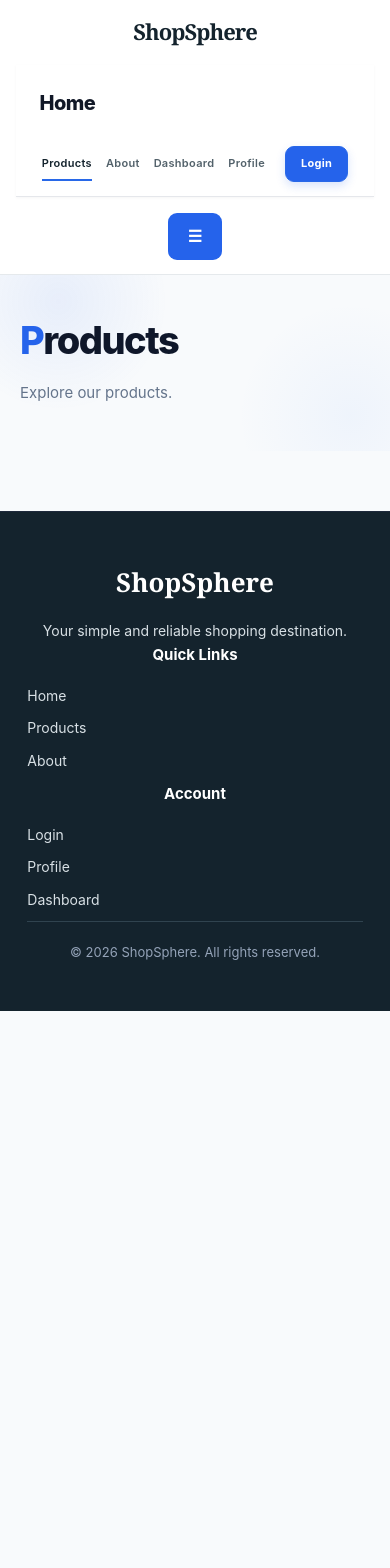
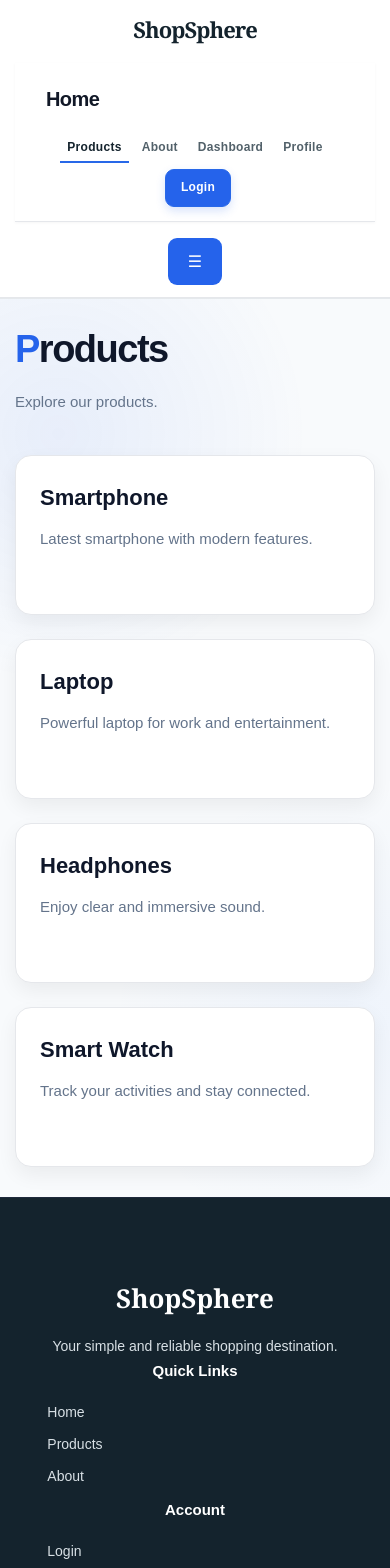
Before and after one commit to shahnewajmazumder/project_brief_06, a React (Vite) app in the folder client/: page /products in a window 390 px wide. Shown: the top 1568 px of the page. Before the commit the page ends 1011 px from the top, so only its background shows below. Built offline with nearby package versions, Linux system fonts and the light colour scheme.

Commit message:
Complete Sprint 8 Responsive Design

```diff
--- a/client/src/pages/Products/Products.jsx
+++ b/client/src/pages/Products/Products.jsx
@@ -1,8 +1,32 @@
+import Card from "../../components/ui/Card";
+
 function Products() {
     return (
-        <div>
+        <div className="products-page">
             <h1>Products</h1>
             <p>Explore our products.</p>
+
+            <div className="card-grid">
+                <Card
+                    title="Smartphone"
+                    description="Latest smartphone with modern features."
+                />
+
+                <Card
+                    title="Laptop"
+                    description="Powerful laptop for work and entertainment."
+                />
+
+                <Card
+                    title="Headphones"
+                    description="Enjoy clear and immersive sound."
+                />
+
+                <Card
+                    title="Smart Watch"
+                    description="Track your activities and stay connected."
+                />
+            </div>
         </div>
     );
 }
--- /dev/null
+++ b/client/src/styles/components.css
@@ -0,0 +1,35 @@
+/* =========================
+   CARD GRID
+   ========================= */
+
+.card-grid {
+    display: grid;
+    grid-template-columns: repeat(4, 1fr);
+    gap: 24px;
+    margin-top: 40px;
+}
+
+
+/* =========================
+   CARD
+   ========================= */
+
+.ui-card {
+    background: #ffffff;
+    border: 1px solid #e5e7eb;
+    border-radius: 16px;
+    padding: 24px;
+    min-height: 160px;
+    box-shadow: 0 8px 20px rgba(0, 0, 0, 0.06);
+}
+
+.ui-card-title {
+    margin: 0 0 12px;
+    font-size: 22px;
+}
+
+.ui-card-description {
+    margin: 0;
+    color: #64748b;
+    line-height: 1.6;
+}
--- /dev/null
+++ b/client/src/styles/global.css
@@ -0,0 +1,35 @@
+/* Global Styles */
+
+* {
+    margin: 0;
+    padding: 0;
+    box-sizing: border-box;
+}
+
+html {
+    scroll-behavior: smooth;
+}
+
+body {
+    font-family: Arial, sans-serif;
+    margin: 0;
+    padding: 0;
+    width: 100%;
+    overflow-x: hidden;
+}
+
+img {
+    max-width: 100%;
+    height: auto;
+}
+
+button,
+input,
+textarea,
+select {
+    font: inherit;
+}
+
+a {
+    text-decoration: none;
+}
--- /dev/null
+++ b/client/src/styles/layout.css
@@ -0,0 +1,51 @@
+/* =====================================================
+   SHOPSPHERE - LAYOUT STYLES
+   ===================================================== */
+
+.app {
+    min-height: 100vh;
+    display: flex;
+    flex-direction: column;
+}
+
+main {
+    width: 100%;
+    max-width: 1200px;
+    margin: 0 auto;
+    flex: 1;
+    padding: 80px 40px;
+}
+
+.site-header {
+    width: 100%;
+}
+
+.navbar {
+    width: 100%;
+    min-height: 72px;
+
+    display: flex;
+    align-items: center;
+
+    padding: 0 7%;
+
+    background: #ffffff;
+    border-bottom: 1px solid #e5e7eb;
+}
+
+.nav-menu {
+    display: flex;
+    align-items: center;
+    gap: 8px;
+}
+
+.site-footer {
+    width: 100%;
+    margin-top: auto;
+}
+
+.footer-content {
+    max-width: 1200px;
+    margin: 0 auto;
+    padding: 40px 7%;
+}
--- /dev/null
+++ b/client/src/styles/responsive.css
@@ -0,0 +1,93 @@
+/* =========================
+   RESPONSIVE DESIGN
+   ========================= */
+
+/* =========================
+   TABLET
+   ========================= */
+
+@media (max-width: 1024px) {
+
+    .navbar {
+        padding: 15px 30px;
+    }
+
+    .nav-menu {
+        gap: 20px;
+    }
+
+    .footer-content {
+        padding: 30px;
+    }
+}
+
+
+/* =========================
+   MOBILE
+   ========================= */
+
+@media (max-width: 768px) {
+
+    .navbar {
+        padding: 15px 20px;
+        min-height: 64px;
+    }
+
+    .nav-menu {
+        gap: 12px;
+    }
+
+    .nav-link {
+        font-size: 14px;
+    }
+
+    .login-link {
+        padding: 10px 15px;
+    }
+
+    .footer-content {
+        padding: 25px 20px;
+    }
+}
+
+
+/* =========================
+   SMALL MOBILE
+   ========================= */
+
+@media (max-width: 480px) {
+
+    .navbar {
+        padding: 12px 15px;
+        min-height: 60px;
+    }
+
+    .nav-menu {
+        gap: 6px;
+        flex-wrap: wrap;
+        justify-content: center;
+    }
+
+    .nav-link {
+        font-size: 12px;
+        padding: 6px 7px;
+    }
+
+    .login-link {
+        padding: 8px 12px;
+        font-size: 12px;
+    }
+
+    main {
+        padding: 30px 15px;
+    }
+
+    .footer-content {
+        padding: 30px 20px;
+    }
+
+    /* Sprint 8 - mobile product cards */
+    .card-grid {
+        grid-template-columns: 1fr;
+    }
+}
```
Also changed, not shown: client/src/main.jsx (+7 -0 lines).
